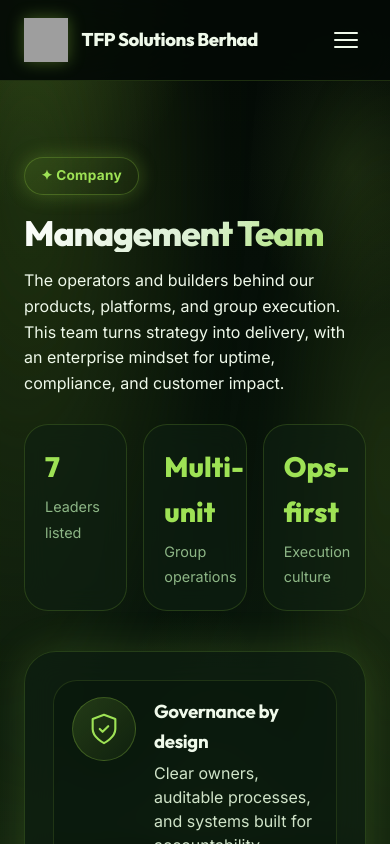
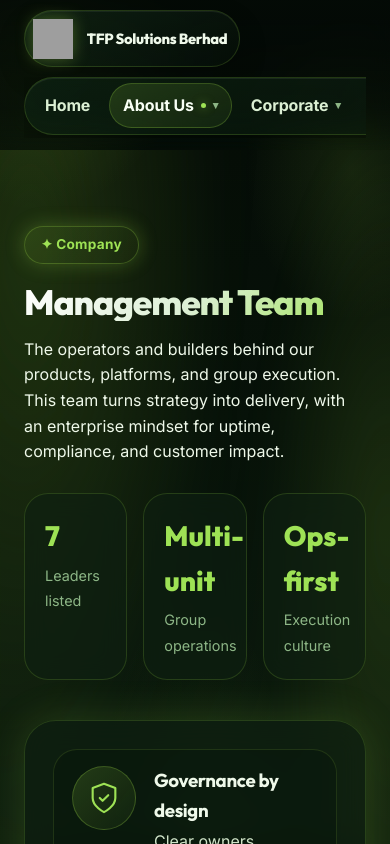
Before and after one commit to asahireo/tfpsolutions.com, a React (Vite) app in the folder redesign-react/: page /management-team in a window 390 px wide. Shown: the top 844 px of the page. Built offline with nearby package versions, Linux system fonts and the light colour scheme; grey boxes are pictures that could not be loaded; the HTML template or start-up script is replaced by a standard one.

Commit message:
Refine glass navbar and clean up core services stack

```diff
--- a/redesign-react/src/components/DropdownNavigation.jsx
+++ b/redesign-react/src/components/DropdownNavigation.jsx
@@ -1,15 +1,26 @@
-import { useState } from 'react'
+import { useEffect, useRef, useState } from 'react'
 import { AnimatePresence, motion } from 'framer-motion'
 
-const MAX_ITEMS_PER_COLUMN = 8
+const MAX_ITEMS_PER_COLUMN = 6
 
 function normalizePathname(pathname) {
+  if (!pathname) return '/'
   if (pathname !== '/' && pathname.endsWith('/')) return pathname.slice(0, -1)
   return pathname
 }
 
 function isInternalHref(href) {
   return typeof href === 'string' && href.startsWith('/')
+}
+
+function hrefToPathname(href) {
+  if (typeof href !== 'string') return ''
+  return href.split('#')[0]
+}
+
+function isActiveHref(href, activePath) {
+  if (!isInternalHref(href)) return false
+  return normalizePathname(hrefToPathname(href)) === normalizePathname(activePath)
 }
 
 function splitSubmenuColumns(subMenus) {
@@ -39,56 +50,113 @@ function splitSubmenuColumns(subMenus) {
   return out
 }
 
+function menuHasActiveLink(item, activePath) {
+  if (isActiveHref(item.link, activePath)) return true
+  for (const sub of item.subMenus || []) {
+    for (const link of sub.items || []) {
+      if (isActiveHref(link.href, activePath)) return true
+    }
+  }
+  return false
+}
+
 export function DropdownNavigation({ navItems, activePath }) {
+  const navRef = useRef(null)
   const [openMenu, setOpenMenu] = useState(null)
   const [hoveredId, setHoveredId] = useState(null)
+  const [menuTop, setMenuTop] = useState(96)
+
+  useEffect(() => {
+    const onPointerDown = (event) => {
+      if (!navRef.current || navRef.current.contains(event.target)) return
+      setOpenMenu(null)
+      setHoveredId(null)
+    }
+
+    document.addEventListener('pointerdown', onPointerDown)
+    return () => document.removeEventListener('pointerdown', onPointerDown)
+  }, [])
+
+  useEffect(() => {
+    const updateMenuPosition = () => {
+      if (!navRef.current) return
+      const rect = navRef.current.getBoundingClientRect()
+      setMenuTop(Math.round(rect.bottom + 10))
+    }
+
+    updateMenuPosition()
+    window.addEventListener('resize', updateMenuPosition)
+    window.addEventListener('scroll', updateMenuPosition, { passive: true })
+    return () => {
+      window.removeEventListener('resize', updateMenuPosition)
+      window.removeEventListener('scroll', updateMenuPosition)
+    }
+  }, [openMenu])
 
   return (
-    <nav className="nav mega-nav" aria-label="Primary navigation">
+    <nav
+      ref={navRef}
+      className="nav mega-nav"
+      aria-label="Primary navigation"
+      onKeyDown={(event) => {
+        if (event.key === 'Escape') {
+          setOpenMenu(null)
+          setHoveredId(null)
+        }
+      }}
+    >
+      <div className="mega-nav-shell">
         <ul className="mega-nav-list">
           {navItems.map((item) => {
             const hasSubmenu = Array.isArray(item.subMenus) && item.subMenus.length > 0
             const menuColumns = splitSubmenuColumns(item.subMenus)
             const isOpen = openMenu === item.id
             const isHovered = hoveredId === item.id
-          const isActive =
-            !!item.link &&
-            isInternalHref(item.link) &&
-            normalizePathname(item.link) === normalizePathname(activePath)
+            const isActive = menuHasActiveLink(item, activePath)
+            const isHighlighted = isHovered || isOpen || isActive
 
             return (
               <li
                 key={item.id}
                 className="mega-nav-item"
-              onMouseEnter={() => setOpenMenu(item.id)}
-              onMouseLeave={() => setOpenMenu(null)}
+                onMouseEnter={() => {
+                  setHoveredId(item.id)
+                  if (hasSubmenu) setOpenMenu(item.id)
+                }}
+                onMouseLeave={() => {
+                  setHoveredId(null)
+                  if (hasSubmenu) setOpenMenu(null)
+                }}
               >
                 {item.link ? (
                   <a
                     href={item.link}
                     className={`mega-nav-trigger ${isActive ? 'is-active' : ''}`}
-                  onMouseEnter={() => setHoveredId(item.id)}
-                  onMouseLeave={() => setHoveredId(null)}
+                    onFocus={() => setHoveredId(item.id)}
+                    onBlur={() => setHoveredId(null)}
                   >
                     <span>{item.label}</span>
-                  {(isHovered || isActive) && (
+                    {isActive && <span className="mega-nav-dot" aria-hidden="true" />}
+                    {isHighlighted && (
                       <motion.span layoutId="mega-nav-pill" className="mega-nav-pill" aria-hidden="true" />
                     )}
                   </a>
                 ) : (
                   <button
                     type="button"
-                  className={`mega-nav-trigger ${isOpen ? 'is-open' : ''}`}
-                  onMouseEnter={() => setHoveredId(item.id)}
-                  onMouseLeave={() => setHoveredId(null)}
+                    className={`mega-nav-trigger ${isOpen ? 'is-open' : ''} ${isActive ? 'is-active' : ''}`}
+                    onClick={() => setOpenMenu((prev) => (prev === item.id ? null : item.id))}
+                    onFocus={() => setHoveredId(item.id)}
+                    onBlur={() => setHoveredId(null)}
                     aria-expanded={isOpen}
                     aria-haspopup="true"
                   >
                     <span>{item.label}</span>
+                    {isActive && <span className="mega-nav-dot" aria-hidden="true" />}
                     <span className={`mega-nav-caret ${isOpen ? 'is-open' : ''}`} aria-hidden="true">
-                    v
+                      ▾
                     </span>
-                  {(isHovered || isOpen) && (
+                    {isHighlighted && (
                       <motion.span layoutId="mega-nav-pill" className="mega-nav-pill" aria-hidden="true" />
                     )}
                   </button>
@@ -96,12 +164,13 @@ export function DropdownNavigation({ navItems, activePath }) {
 
                 <AnimatePresence>
                   {hasSubmenu && isOpen && (
+                    <div className="mega-menu-positioner" style={{ top: menuTop }}>
                       <motion.div
                         className="mega-menu"
-                    initial={{ opacity: 0, y: 12, scale: 0.98 }}
+                        initial={{ opacity: 0, y: 10, scale: 0.98 }}
                         animate={{ opacity: 1, y: 0, scale: 1 }}
-                    exit={{ opacity: 0, y: 10, scale: 0.98 }}
-                    transition={{ duration: 0.2, ease: 'easeOut' }}
+                        exit={{ opacity: 0, y: 8, scale: 0.98 }}
+                        transition={{ duration: 0.18, ease: 'easeOut' }}
                       >
                         <div className="mega-menu-grid">
                           {menuColumns.map((column) => (
@@ -115,8 +184,17 @@ export function DropdownNavigation({ navItems, activePath }) {
                                       className="mega-menu-link"
                                       target={link.target}
                                       rel={link.target === '_blank' ? 'noopener noreferrer' : undefined}
+                                      onClick={() => {
+                                        setOpenMenu(null)
+                                        setHoveredId(null)
+                                      }}
                                     >
+                                      <span className="mega-menu-link-copy">
                                         <span className="mega-menu-link-label">{link.label}</span>
+                                        {link.description && (
+                                          <span className="mega-menu-link-desc">{link.description}</span>
+                                        )}
+                                      </span>
                                       <span className="mega-menu-link-icon" aria-hidden="true">
                                         {link.target === '_blank' ? '↗' : '›'}
                                       </span>
@@ -128,12 +206,14 @@ export function DropdownNavigation({ navItems, activePath }) {
                           ))}
                         </div>
                       </motion.div>
+                    </div>
                   )}
                 </AnimatePresence>
               </li>
             )
           })}
         </ul>
+      </div>
     </nav>
   )
 }
--- a/redesign-react/src/components/SiteLayout.jsx
+++ b/redesign-react/src/components/SiteLayout.jsx
@@ -1,8 +1,7 @@
 import { useEffect } from 'react'
 import { useLocation } from 'react-router-dom'
 import { DropdownNavigation } from './DropdownNavigation'
-import { MobileMenu } from './MobileMenu'
-import { navMenuItems, mobileNavLinks, footerLinks } from '../siteData'
+import { navMenuItems, footerLinks } from '../siteData'
 
 function normalizePathname(pathname) {
   // Treat trailing slash as optional for active-state comparisons.
@@ -42,7 +41,6 @@ export function SiteLayout({ children }) {
             <span>TFP Solutions Berhad</span>
           </a>
           <DropdownNavigation navItems={navMenuItems} activePath={activePath} />
-          <MobileMenu links={mobileNavLinks} />
         </div>
       </header>
 
--- a/redesign-react/src/styles.css
+++ b/redesign-react/src/styles.css
@@ -181,52 +181,75 @@ img {
 .site-header {
   position: sticky;
   top: 0;
-  z-index: 100;
-  border-bottom: 1px solid var(--glass-border);
-  background: rgba(4, 10, 6, 0.85);
-  backdrop-filter: blur(20px) saturate(1.5);
-  -webkit-backdrop-filter: blur(20px) saturate(1.5);
+  z-index: 130;
+  padding: 0.75rem 0 0.95rem;
+  border-bottom: 0;
+  background: linear-gradient(180deg, rgba(4, 10, 6, 0.9) 0%, rgba(4, 10, 6, 0.55) 72%, rgba(4, 10, 6, 0) 100%);
+  backdrop-filter: blur(10px) saturate(1.15);
+  -webkit-backdrop-filter: blur(10px) saturate(1.15);
 }
 
 .header-row {
-  min-height: 80px;
-  display: flex;
+  min-height: 72px;
+  display: grid;
+  grid-template-columns: auto minmax(360px, 1fr);
   align-items: center;
-  justify-content: space-between;
-  gap: 2rem;
+  gap: 1rem;
 }
 
 .brand {
   display: flex;
   align-items: center;
   gap: 0.85rem;
+  padding: 0.55rem 0.9rem 0.55rem 0.65rem;
+  border-radius: 999px;
+  border: 1px solid rgba(142, 198, 63, 0.2);
+  background: linear-gradient(150deg, rgba(17, 38, 22, 0.72), rgba(9, 20, 12, 0.38));
+  box-shadow: 0 12px 28px rgba(0, 0, 0, 0.22), inset 0 1px 0 rgba(255, 255, 255, 0.06);
   font-family: 'Outfit', sans-serif;
-  font-weight: 800;
-  font-size: 1.15rem;
+  font-weight: 750;
+  font-size: 1rem;
   letter-spacing: -0.02em;
-  transition: transform 0.3s var(--ease-smooth);
+  transition: transform 0.25s var(--ease-smooth), border-color 0.25s var(--ease-smooth);
+  min-width: 0;
 }
 
 .brand:hover {
-  transform: scale(1.02);
+  transform: translateY(-1px);
+  border-color: rgba(142, 198, 63, 0.4);
 }
 
 .brand img {
-  width: 44px;
-  height: 44px;
+  width: 40px;
+  height: 40px;
   filter: drop-shadow(0 0 8px rgba(142, 198, 63, 0.4));
 }
 
 .nav {
   display: flex;
   align-items: center;
-  gap: 0.5rem;
-  font-weight: 600;
-  font-size: 0.95rem;
+  justify-content: center;
+  width: 100%;
 }
 
 .mega-nav {
   position: relative;
+  width: 100%;
+  display: flex;
+  justify-content: center;
+}
+
+.mega-nav-shell {
+  position: relative;
+  width: fit-content;
+  max-width: min(760px, 100%);
+  border-radius: 999px;
+  border: 1px solid rgba(142, 198, 63, 0.2);
+  background: linear-gradient(160deg, rgba(18, 44, 24, 0.56), rgba(8, 20, 11, 0.34));
+  box-shadow: 0 14px 32px rgba(0, 0, 0, 0.3), inset 0 1px 0 rgba(255, 255, 255, 0.07);
+  backdrop-filter: blur(18px) saturate(1.1);
+  -webkit-backdrop-filter: blur(18px) saturate(1.1);
+  padding: 0.35rem;
 }
 
 .mega-nav-list {
@@ -235,7 +258,8 @@ img {
   list-style: none;
   display: flex;
   align-items: center;
-  gap: 0.35rem;
+  gap: 0.25rem;
+  flex-wrap: nowrap;
 }
 
 .mega-nav-item {
@@ -245,16 +269,25 @@ img {
 .mega-nav-trigger {
   border: 0;
   background: transparent;
-  color: var(--ink-300);
+  color: var(--ink-200);
   font: inherit;
+  font-weight: 650;
+  letter-spacing: -0.01em;
   padding: 0.6rem 0.9rem;
-  border-radius: var(--radius-md);
+  border-radius: 999px;
   display: inline-flex;
   align-items: center;
-  gap: 0.45rem;
+  gap: 0.42rem;
   cursor: pointer;
   position: relative;
   z-index: 1;
+  text-decoration: none;
+  white-space: nowrap;
+  transition: color 0.2s var(--ease-smooth);
+}
+
+.mega-nav-trigger:hover {
+  color: var(--ink-50);
 }
 
 .mega-nav-trigger > span:not(.mega-nav-pill) {
@@ -267,10 +300,22 @@ img {
   color: var(--ink-50);
 }
 
+.mega-nav-dot {
+  width: 0.34rem;
+  height: 0.34rem;
+  border-radius: 50%;
+  background: var(--brand-300);
+  box-shadow: 0 0 10px rgba(158, 226, 85, 0.55);
+  position: relative;
+  z-index: 2;
+}
+
 .mega-nav-caret {
-  font-size: 0.72rem;
+  font-size: 0.68rem;
   color: var(--ink-400);
   transition: transform 0.25s var(--ease-smooth);
+  position: relative;
+  z-index: 2;
 }
 
 .mega-nav-caret.is-open {
@@ -281,45 +326,53 @@ img {
   position: absolute;
   inset: 0;
   border-radius: inherit;
-  background: rgba(142, 198, 63, 0.11);
-  border: 1px solid rgba(142, 198, 63, 0.22);
+  background: linear-gradient(150deg, rgba(142, 198, 63, 0.18), rgba(142, 198, 63, 0.08));
+  border: 1px solid rgba(142, 198, 63, 0.28);
+}
+
+.mega-menu-positioner {
+  position: fixed;
+  left: 50%;
+  transform: translateX(-50%);
+  width: min(1060px, calc(100vw - 2rem));
+  z-index: 120;
 }
 
 .mega-menu {
-  position: absolute;
-  top: calc(100% + 0.65rem);
-  right: -0.4rem;
-  width: min(920px, calc(100vw - 2.5rem));
-  border-radius: var(--radius-lg);
-  border: 1px solid var(--glass-border);
-  background: rgba(7, 18, 9, 0.98);
-  box-shadow: var(--shadow-lg), var(--shadow-glow);
+  width: 100%;
+  border-radius: 22px;
+  border: 1px solid rgba(142, 198, 63, 0.26);
+  background: linear-gradient(160deg, rgba(10, 24, 13, 0.95), rgba(6, 15, 9, 0.95));
+  box-shadow: var(--shadow-lg), 0 0 30px rgba(142, 198, 63, 0.16);
   padding: 0.8rem;
-  z-index: 120;
-  max-height: calc(100vh - 110px);
+  max-height: min(72vh, 700px);
   overflow: auto;
+  backdrop-filter: blur(22px) saturate(1.1);
+  -webkit-backdrop-filter: blur(22px) saturate(1.1);
 }
 
 .mega-menu-grid {
   display: grid;
-  gap: 0.6rem;
+  gap: 0.65rem;
   grid-template-columns: repeat(auto-fit, minmax(210px, 1fr));
 }
 
 .mega-menu-column {
-  border: 1px solid rgba(142, 198, 63, 0.14);
-  border-radius: var(--radius-md);
-  background: rgba(14, 31, 18, 0.45);
-  padding: 0.65rem;
+  border: 1px solid rgba(142, 198, 63, 0.18);
+  border-radius: 14px;
+  background: rgba(16, 36, 22, 0.45);
+  padding: 0.68rem;
   overflow: hidden;
 }
 
 .mega-menu-column h4 {
-  margin: 0 0 0.65rem;
-  color: var(--ink-100);
+  margin: 0 0 0.55rem;
+  color: var(--ink-200);
   font-family: 'Outfit', sans-serif;
-  letter-spacing: -0.01em;
-  font-size: 0.95rem;
+  letter-spacing: 0.01em;
+  text-transform: uppercase;
+  font-size: 0.74rem;
+  font-weight: 700;
 }
 
 .mega-menu-column ul {
@@ -328,40 +381,51 @@ img {
   padding: 0;
   display: grid;
   grid-template-columns: 1fr;
-  gap: 0;
-  border: 1px solid rgba(142, 198, 63, 0.12);
-  border-radius: var(--radius-sm);
-  overflow: hidden;
+  gap: 0.45rem;
 }
 
 .mega-menu-column li {
-  border-bottom: 1px solid rgba(142, 198, 63, 0.12);
-}
-
-.mega-menu-column li:last-child {
-  border-bottom: 0;
+  margin: 0;
 }
 
 .mega-menu-link {
   display: flex;
-  align-items: center;
+  align-items: flex-start;
   justify-content: space-between;
-  gap: 0.75rem;
-  border-radius: 0;
-  padding: 0.65rem 0.7rem;
-  background: rgba(7, 18, 9, 0.35);
-  transition: background-color 0.2s var(--ease-smooth), color 0.2s var(--ease-smooth);
+  gap: 0.7rem;
+  border-radius: 10px;
+  padding: 0.58rem 0.6rem;
+  border: 1px solid rgba(142, 198, 63, 0.16);
+  background: rgba(8, 18, 11, 0.55);
+  transition: background-color 0.2s var(--ease-smooth), border-color 0.2s var(--ease-smooth), transform 0.2s var(--ease-smooth);
 }
 
 .mega-menu-link:hover {
-  background: rgba(142, 198, 63, 0.15);
+  background: rgba(142, 198, 63, 0.14);
+  border-color: rgba(142, 198, 63, 0.32);
+  transform: translateY(-1px);
+}
+
+.mega-menu-link-copy {
+  min-width: 0;
+  display: flex;
+  flex-direction: column;
+  gap: 0.18rem;
 }
 
 .mega-menu-link-label {
   display: block;
   color: var(--ink-100);
   font-weight: 700;
-  line-height: 1.2;
+  line-height: 1.25;
+}
+
+.mega-menu-link-desc {
+  display: block;
+  color: var(--ink-400);
+  font-size: 0.75rem;
+  line-height: 1.3;
+  max-width: 34ch;
 }
 
 .mega-menu-link-icon {
@@ -370,6 +434,17 @@ img {
   font-weight: 700;
   line-height: 1;
   flex-shrink: 0;
+  margin-top: 0.1rem;
+}
+
+@media (max-width: 1400px) {
+  .mega-menu-positioner {
+    width: min(980px, calc(100vw - 1.75rem));
+  }
+
+  .mega-menu-link-desc {
+    display: none;
+  }
 }
 
 /* ========================================
@@ -743,6 +818,7 @@ h1 {
   user-select: none;
   text-decoration: none;
   color: inherit;
+  transform-origin: center bottom;
 }
 
 .card-stack-card.is-active {
@@ -792,12 +868,65 @@ h1 {
   /* Cheaper during animation than blur + big shadows */
   backdrop-filter: none;
   box-shadow: var(--shadow-sm);
-  /* More opaque so stacked cards don't "ghost" through each other */
-  background: linear-gradient(160deg, rgba(20, 48, 25, 0.96), rgba(12, 28, 15, 0.92));
+  /* Fully opaque to prevent text/shape ghosting from cards behind. */
+  background: linear-gradient(160deg, rgba(19, 48, 25, 0.97), rgba(8, 20, 11, 0.98));
+  border: 1px solid rgba(142, 198, 63, 0.32);
+  padding: 1.5rem 1.6rem;
+  gap: 0.5rem;
+  transition: opacity 0.25s ease, filter 0.25s ease, border-color 0.25s ease;
 }
 
 .service-card.service-card-stack:hover {
   transform: none;
+}
+
+.service-card.service-card-stack.is-active {
+  opacity: 1;
+  filter: none;
+  border-color: rgba(142, 198, 63, 0.5);
+}
+
+.service-card.service-card-stack.is-inactive {
+  opacity: 0.42;
+  filter: saturate(0.58) brightness(0.64);
+}
+
+.service-card.service-card-stack.is-inactive .service-icon-wrapper {
+  opacity: 0.35;
+  transform: scale(0.86);
+}
+
+.service-card.service-card-stack.is-inactive h3 {
+  opacity: 0.68;
+  -webkit-line-clamp: 1;
+}
+
+.service-card.service-card-stack.is-inactive p {
+  opacity: 0;
+  max-height: 0;
+  margin: 0;
+  overflow: hidden;
+}
+
+.service-card.service-card-stack h3 {
+  margin: 0 0 0.4rem;
+  font-size: clamp(1.25rem, 2.4vw, 2rem);
+  line-height: 1.2;
+  display: -webkit-box;
+  -webkit-line-clamp: 2;
+  -webkit-box-orient: vertical;
+  overflow: hidden;
+  transition: opacity 0.25s ease;
+}
+
+.service-card.service-card-stack p {
+  font-size: 0.9rem;
+  line-height: 1.45;
+  display: -webkit-box;
+  -webkit-line-clamp: 2;
+  -webkit-box-orient: vertical;
+  overflow: hidden;
+  transition: opacity 0.25s ease, max-height 0.25s ease, margin 0.25s ease;
 }
 
 .service-card {
@@ -1180,15 +1309,21 @@ h1 {
   display: none;
   flex-direction: column;
   gap: 5px;
-  padding: 8px;
-  border: none;
-  background: transparent;
+  align-items: center;
+  justify-content: center;
+  width: 44px;
+  height: 44px;
+  padding: 0;
+  border-radius: 999px;
+  border: 1px solid rgba(142, 198, 63, 0.3);
+  background: rgba(13, 30, 17, 0.62);
+  box-shadow: 0 10px 24px rgba(0, 0, 0, 0.28);
   cursor: pointer;
 }
 
 .hamburger-line {
   display: block;
-  width: 24px;
+  width: 20px;
   height: 2px;
   background: var(--ink-100);
   border-radius: 2px;
@@ -1209,8 +1344,10 @@ h1 {
   right: 0;
   bottom: 0;
   width: min(320px, 85vw);
-  background: var(--bg-850);
+  background: linear-gradient(175deg, rgba(8, 18, 11, 0.95), rgba(4, 10, 6, 0.98));
   border-left: 1px solid var(--glass-border);
+  backdrop-filter: blur(14px) saturate(1.1);
+  -webkit-backdrop-filter: blur(14px) saturate(1.1);
   z-index: 100;
   display: flex;
   flex-direction: column;
@@ -1259,7 +1396,8 @@ h1 {
 
 .mobile-link {
   padding: 1rem 1.25rem;
-  border-radius: var(--radius-md);
+  border-radius: 12px;
+  border: 1px solid transparent;
   color: var(--ink-200);
   font-weight: 600;
   transition: all 0.2s ease;
@@ -1267,6 +1405,7 @@ h1 {
 
 .mobile-link:hover {
   background: rgba(142, 198, 63, 0.1);
+  border-color: rgba(142, 198, 63, 0.28);
   color: var(--brand-300);
 }
 
@@ -1897,7 +2036,31 @@ h1 {
 /* ========================================
    RESPONSIVE
 ======================================== */
+@media (max-width: 1200px) {
+  .header-row {
+    grid-template-columns: auto minmax(300px, 1fr);
+  }
+
+  .brand span {
+    max-width: 180px;
+    overflow: hidden;
+    text-overflow: ellipsis;
+    white-space: nowrap;
+  }
+
+  .mega-nav-shell {
+    max-width: min(690px, 100%);
+  }
+}
+
 @media (max-width: 1024px) {
+  .header-row {
+    grid-template-columns: auto minmax(220px, 1fr);
+  }
+
+  .mega-nav-shell {
+    max-width: min(620px, 100%);
+  }
 
   .hero-grid,
   .structure {
@@ -1931,16 +2094,54 @@ h1 {
 }
 
 @media (max-width: 768px) {
+  .site-header {
+    padding: 0.65rem 0 0.75rem;
+  }
+
+  .header-row {
+    grid-template-columns: 1fr;
+    min-height: 0;
+    gap: 0.62rem;
+  }
+
+  .brand {
+    padding: 0.45rem 0.7rem 0.45rem 0.5rem;
+    width: fit-content;
+  }
+
+  .brand span {
+    max-width: 170px;
+    font-size: 0.92rem;
+  }
+
   .section {
     padding: 3.5rem 0;
   }
 
   .nav {
+    display: flex;
+    justify-content: flex-start;
+    overflow-x: auto;
+    -webkit-overflow-scrolling: touch;
+    padding-bottom: 0.18rem;
+  }
+
+  .nav::-webkit-scrollbar {
     display: none;
   }
 
-  .hamburger {
-    display: flex;
+  .mega-nav {
+    justify-content: flex-start;
+  }
+
+  .mega-nav-shell {
+    max-width: none;
+    width: max-content;
+    min-width: max-content;
+  }
+
+  .mega-menu-positioner {
+    width: min(94vw, 720px);
   }
 
   .stats {
```
Also changed, not shown: redesign-react/src/pages/Home.jsx (+11 -11 lines), redesign-react/src/siteData.js (+16 -1 lines). Lines whose indentation alone changed are shown as unchanged.
